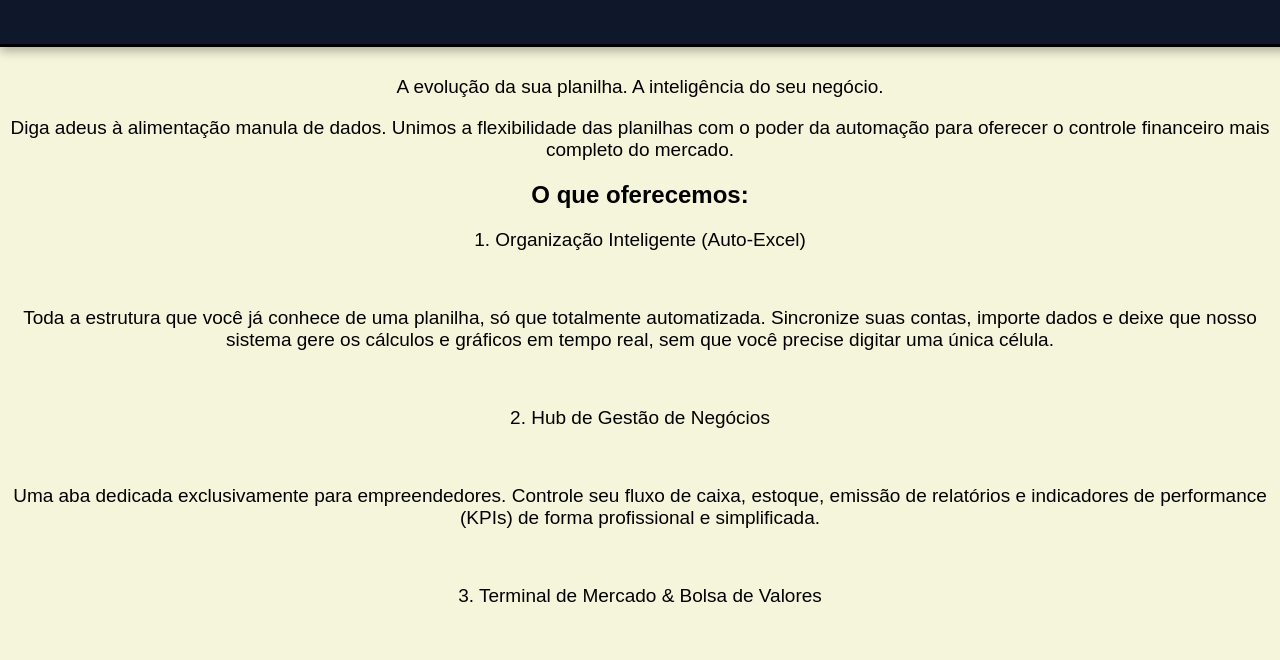
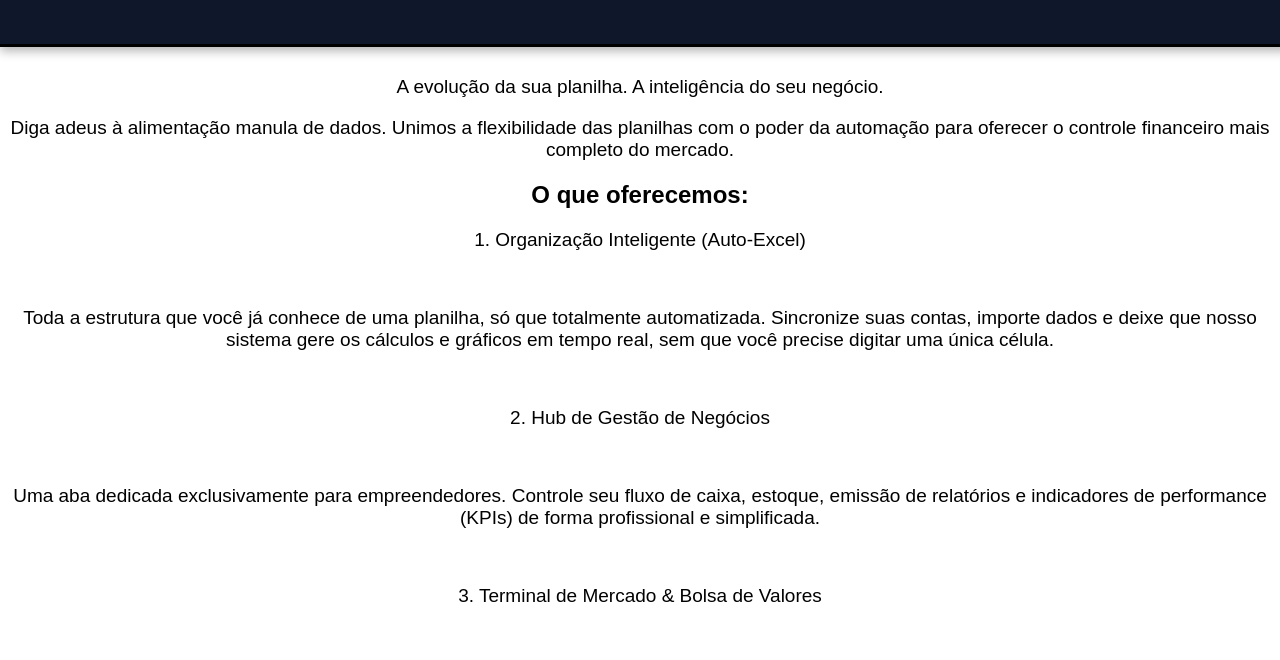
Before and after one commit to nathanwendel09/TCC, a plain HTML site: page pagina inicio.html in a window 1280 px wide. Shown: the part 95-755 px from the top of the page. Drawn offline with Linux system fonts and the light colour scheme.

Commit message:
alteração

```diff
--- a/style.css
+++ b/style.css
@@ -2,7 +2,7 @@ body {
 font-family: Arial, sans-serif ;
 }
 body {
-    background-color:beige
+    background-color: rgb(255, 255, 255)
 }
 title {
     font-size: 50px ;
```
